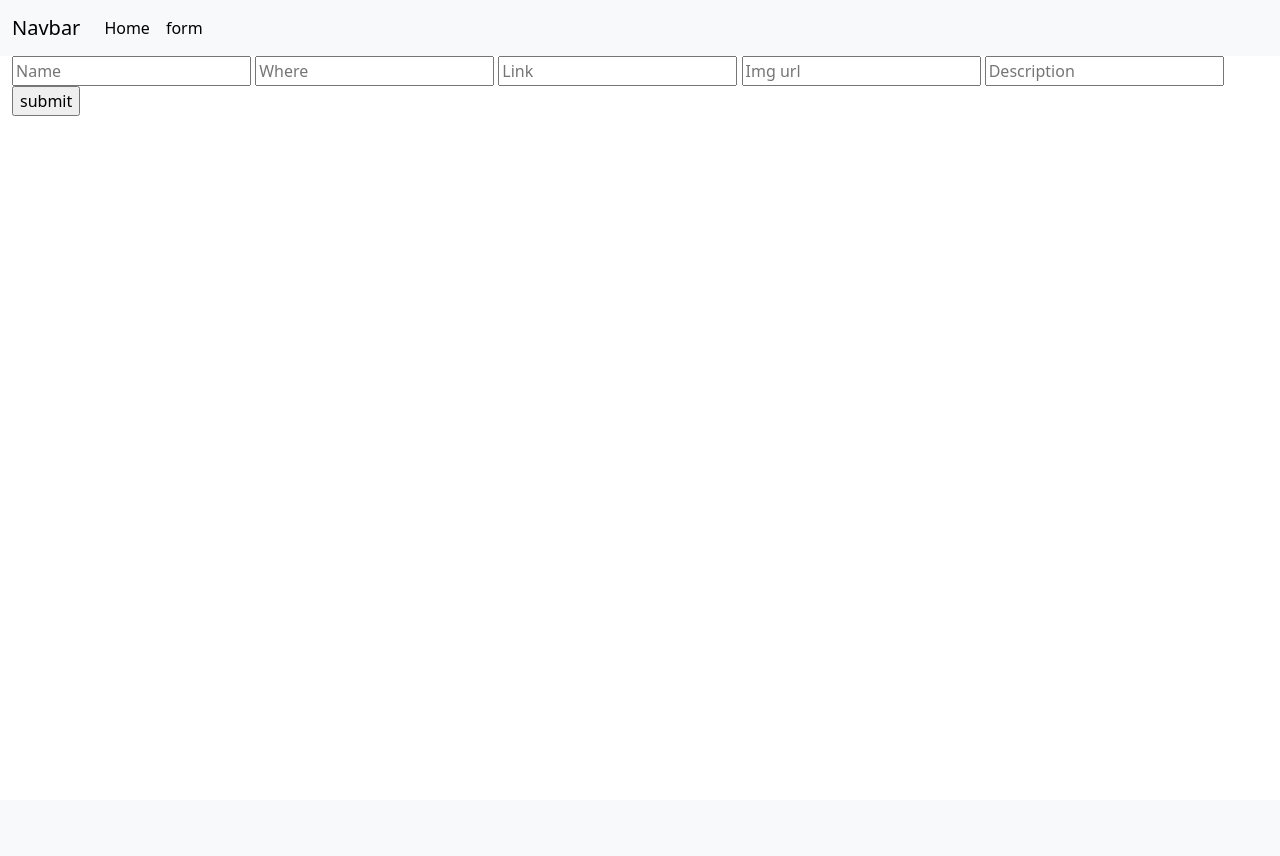
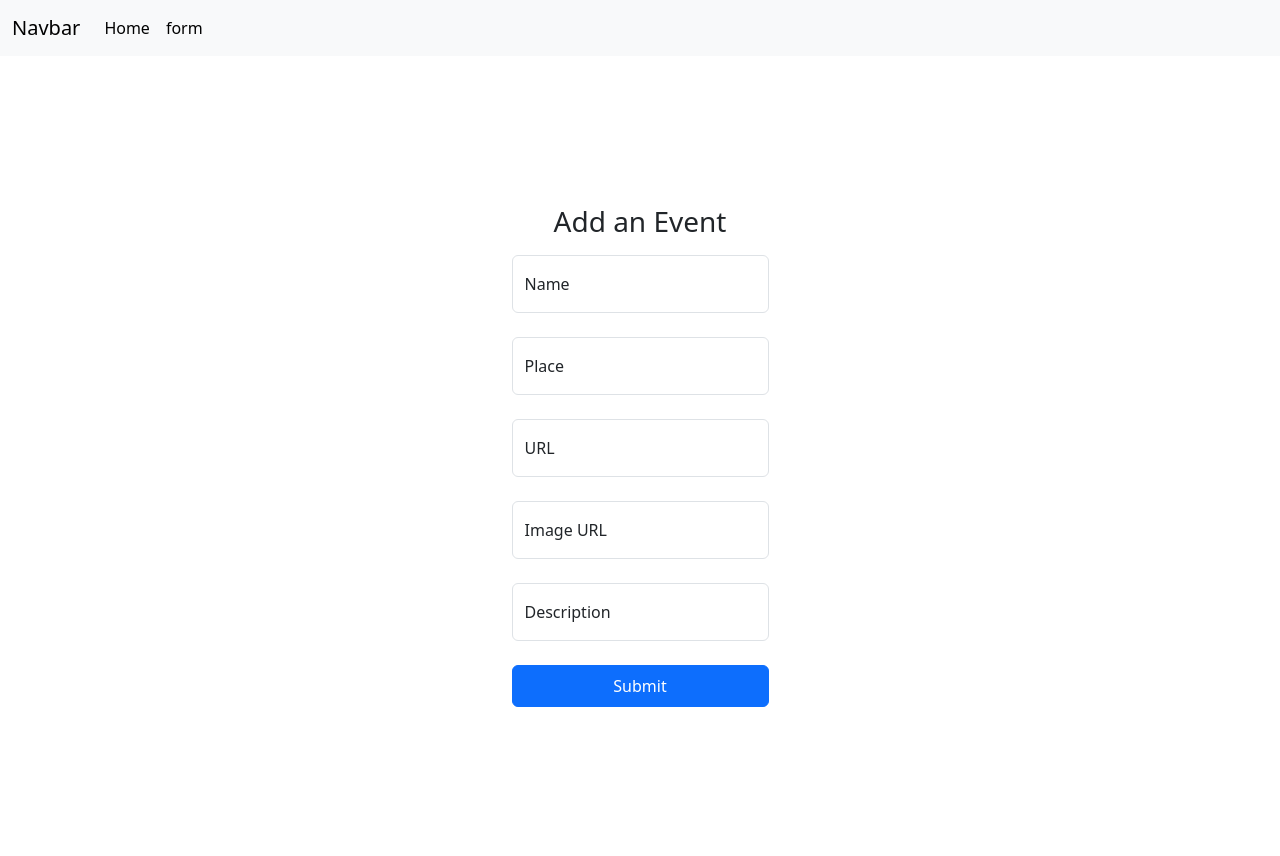
Before and after one commit to kriscCodes/New-York-Events-API, a Flask app: page /form in a window 1280 px wide. Before the commit the page ends 116 px from the top, so only its background shows below. Run offline with Flask 3, Linux system fonts and the light colour scheme.

Commit message:
Styling Form

```diff
--- a/main.py
+++ b/main.py
@@ -43,7 +43,7 @@ def form():
     event = Events(event_name = name, event_place = place, event_url=url, event_img_url=img, event_desc=desc )
     db.session.add(event)
     db.session.commit()
-    return redirect(url_for("views"))
+    return redirect(url_for("form"))
    else:
      return render_template("form.html")
 
--- /dev/null
+++ b/static/styles/style.css
@@ -0,0 +1,5 @@
+html, body {
+    height: 100%;
+    width: 100%;
+    margin: 0;
+}
--- a/templates/base.html
+++ b/templates/base.html
@@ -2,6 +2,7 @@
 <html lang="en">
 <head>
     <link href="https://cdn.jsdelivr.net/npm/bootstrap@5.3.2/dist/css/bootstrap.min.css" rel="stylesheet" integrity="sha384-T3c6CoIi6uLrA9TneNEoa7RxnatzjcDSCmG1MXxSR1GAsXEV/Dwwykc2MPK8M2HN" crossorigin="anonymous">
+    <link rel="stylesheet" type="text/css" href="{{url_for('static', filename='styles/style.css')}}">
     <meta charset="UTF-8">
     <meta name="viewport" content="width=device-width, initial-scale=1.0">
     <title>{%block title%}{%endblock%}</title>
@@ -26,7 +27,7 @@
         </div>
     </div>
     </nav>
-    <div class="container-fluid">
+    <div class="container-fluid m-auto d-flex flex-column justify-content-center align-items-center">
         {%block content%}
         {%endblock%}
     </div>
--- a/templates/form.html
+++ b/templates/form.html
@@ -1,12 +1,41 @@
 {%extends "base.html"%}
 {%block title%}Form{%endblock%}
 {%block content%}
-<form action="#" method = "POST">
-    <input type="text" name="name" placeholder="Name">
-    <input type="text" name="place" placeholder="Where">
-    <input type="text" name="url" placeholder="Link">
-    <input type="text" name="img" placeholder="Img url">
-    <input type="text" name="desc" placeholder="Description">
-    <input type="submit" value="submit">
-</form>
+
+    <main class="form-signin container-fluid m-auto d-flex flex-column justify-content-center align-items-center vh-100">
+  <form action="#" method="POST">
+    <h1 class="h3 mb-3 fw-normal text-center">Add an Event</h1>
+
+    <div class="form-floating">
+      <input type="name" name="name" class="form-control" id="floatingInput" placeholder="Name">
+      <label for="floatingInput">Name</label>
+    </div>
+    <br>
+    <div class="form-floating">
+      <input type="text" name="place" class="form-control" id="floatingInput" placeholder="Place">
+      <label for="floatingInput">Place</label>
+    </div>
+    <br>
+    <div class="form-floating">
+      <input type="text" name="url" class="form-control" id="floatingInput" placeholder="Link">
+      <label for="floatingInput">URL</label>
+    </div>
+    <br>
+    <div class="form-floating">
+      <input type="text" name="img" class="form-control" id="floatingInput" placeholder="Img URL">
+      <label for="floatingInput">Image URL</label>
+    </div>
+    <br>
+    <div class="form-floating">
+      <input type="text" name="desc" class="form-control" id="floatingInput" placeholder="Description">
+      <label for="floatingInput">Description</label>
+    </div>
+    <br>
+    <button class="btn btn-primary w-100 py-2" type="submit">Submit</button>
+  </form>
+</main>
+
+
+
+
 {%endblock%}
```
Also changed, not shown: instance/users.sqlite3.
